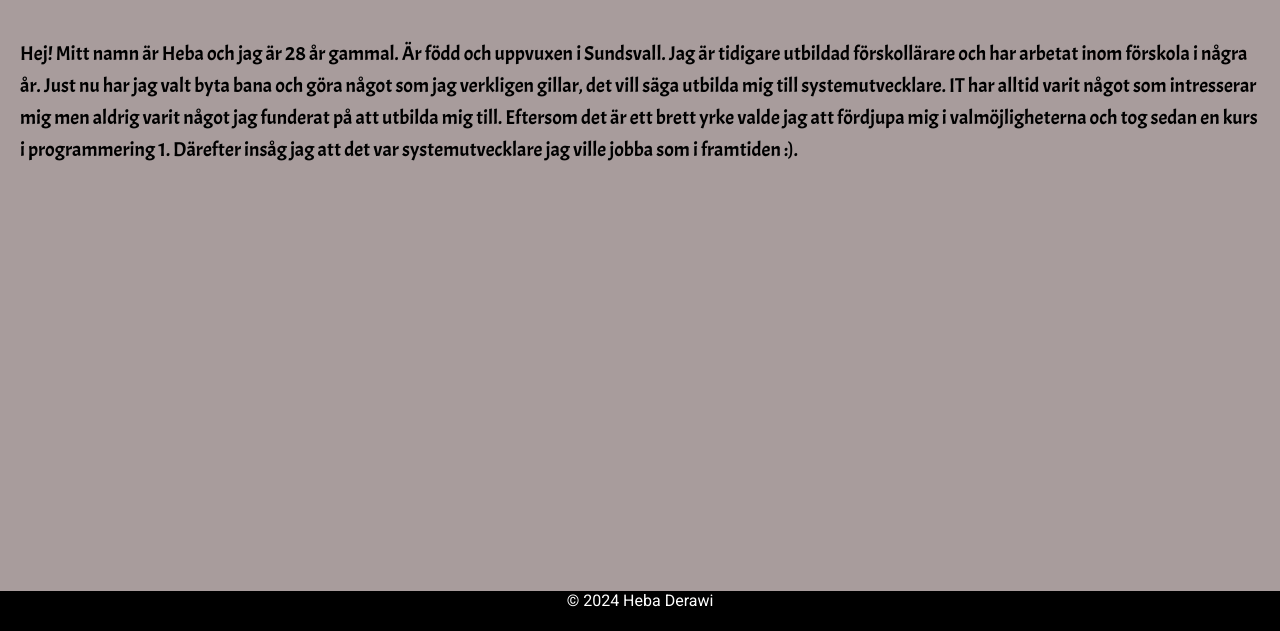
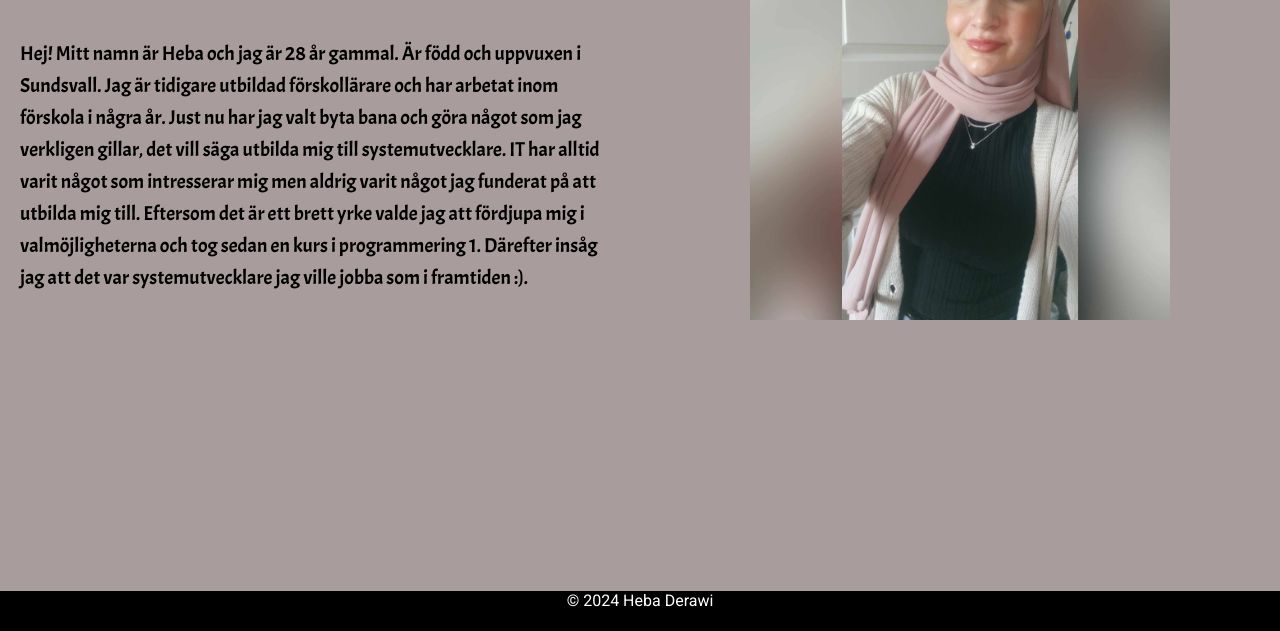
Before and after one commit to Hebader/CV-webbsida, a plain HTML site: page om mig.html in a window 1280 px wide. Shown: the part 169-800 px from the top of the page. Drawn offline with Linux system fonts and the light colour scheme.

Commit message:
justering

```diff
--- a/om mig.html
+++ b/om mig.html
@@ -32,7 +32,9 @@
                 Därefter insåg jag att det var systemutvecklare jag ville jobba som i framtiden :).
             </p>
         </div>
-
+        <div class="column">
+            <img src="bilder/jag..jpg" alt="Bild på mig">
+        </div>
     </div>
     </main>
 <div>
```
Also changed, not shown: kontakt.html (+1 -1 lines).
